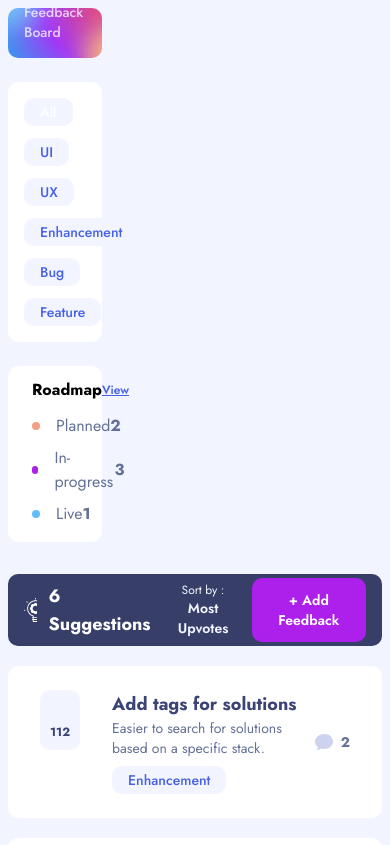
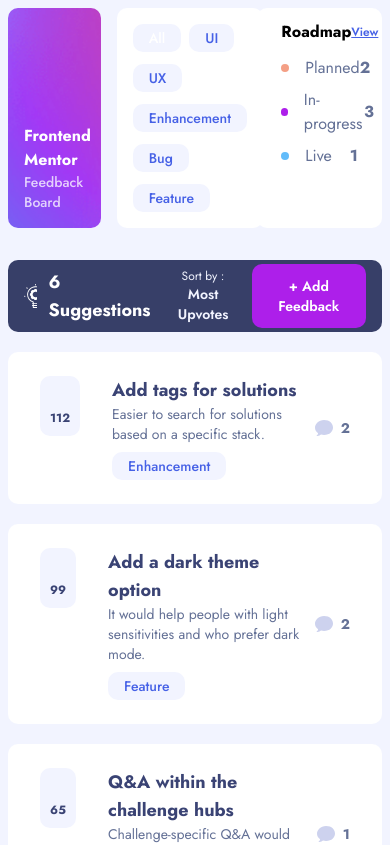
Before and after one commit to fabcodingzest/Product-Feedback, a React (Create React App) app: page /dashboard in a window 390 px wide. Shown: the top 845 px of the page. Built offline with nearby package versions, Linux system fonts and the light colour scheme; some icons are missing.

Commit message:
responsiveness added for dashboard tablet

```diff
--- a/src/components/Sidebar.js
+++ b/src/components/Sidebar.js
@@ -6,8 +6,8 @@
 
 function Sidebar({ filter, setFilter, allFeedback, setFeedbacks }) {
   return (
-    <div className="w-1/4 flex flex-col gap-6">
-      <div className="relative text-white rounded-lg overflow-hidden">
+    <div className="w-full md:w-1/4 flex md:flex-col gap-4 md:gap-6 justify-between md:justify-start">
+      <div className="relative text-white rounded-lg overflow-hidden w-1/3 md:w-full">
         <img className="object-cover h-full w-full" src={DesktopBg} alt="" />
         <div className="absolute bottom-4 left-4 text-left w-full">
           <h1 className="font-bold">Frontend Mentor</h1>
@@ -20,7 +20,7 @@
         allFeedback={allFeedback}
         setFeedbacks={setFeedbacks}
       />
-      <div className="bg-white px-6 py-3 rounded-lg">
+      <div className="bg-white px-6 py-3 rounded-lg w-1/3 md:w-full">
         <div className="flex justify-between items-center pb-2">
           <p className="text-md font-bold">Roadmap</p>
           <a href="/view" className="text-xs font-semibold text-blue underline">
--- a/src/components/SidebarFilter.js
+++ b/src/components/SidebarFilter.js
@@ -4,7 +4,7 @@
 
 function SidebarFilter({ filter, setFilter, allFeedback, setFeedbacks }) {
   return (
-    <div>
+    <div className="w-1/3 flex items-stretch md:w-full md:h-min">
       <div className="bg-white font-bold flex p-4 rounded-lg flex-wrap gap-x-2 gap-y-3">
         {chips.map((item) => (
           <Chip
```
